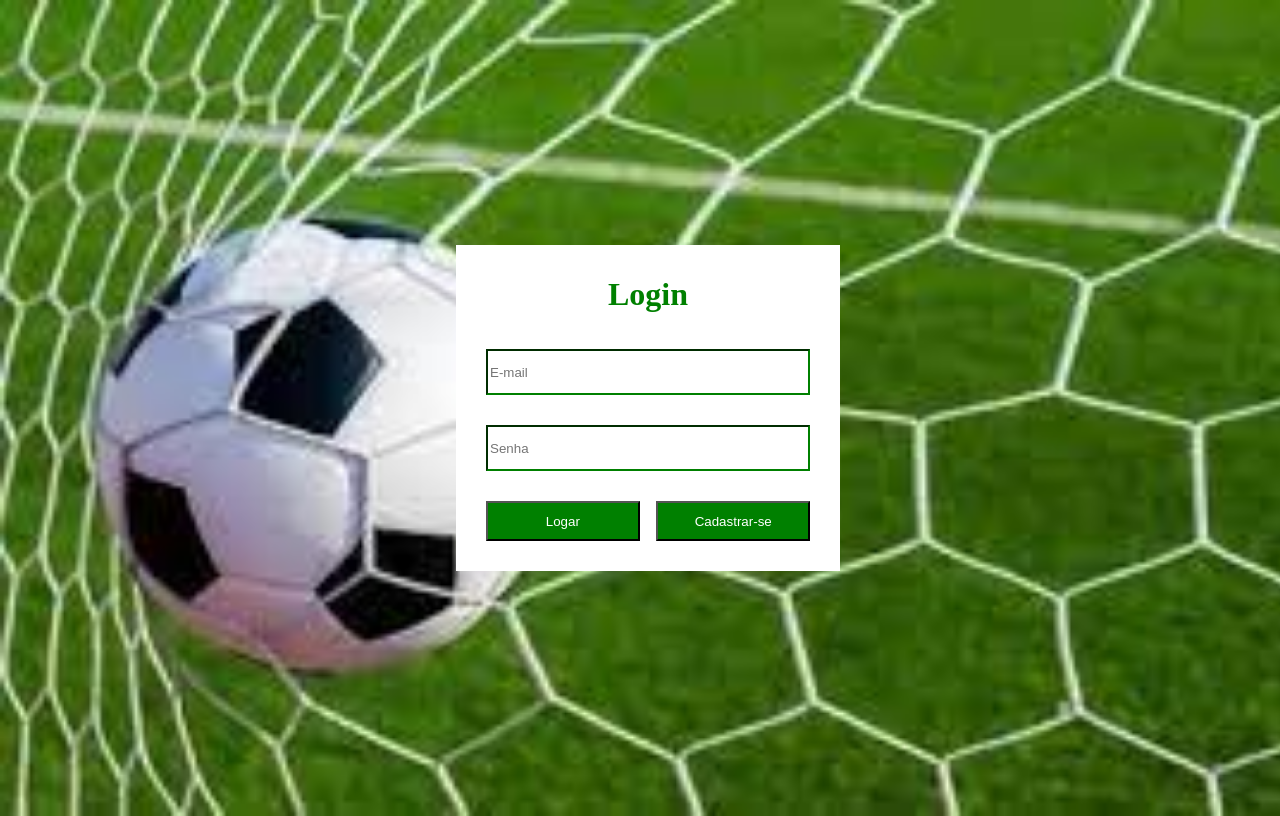
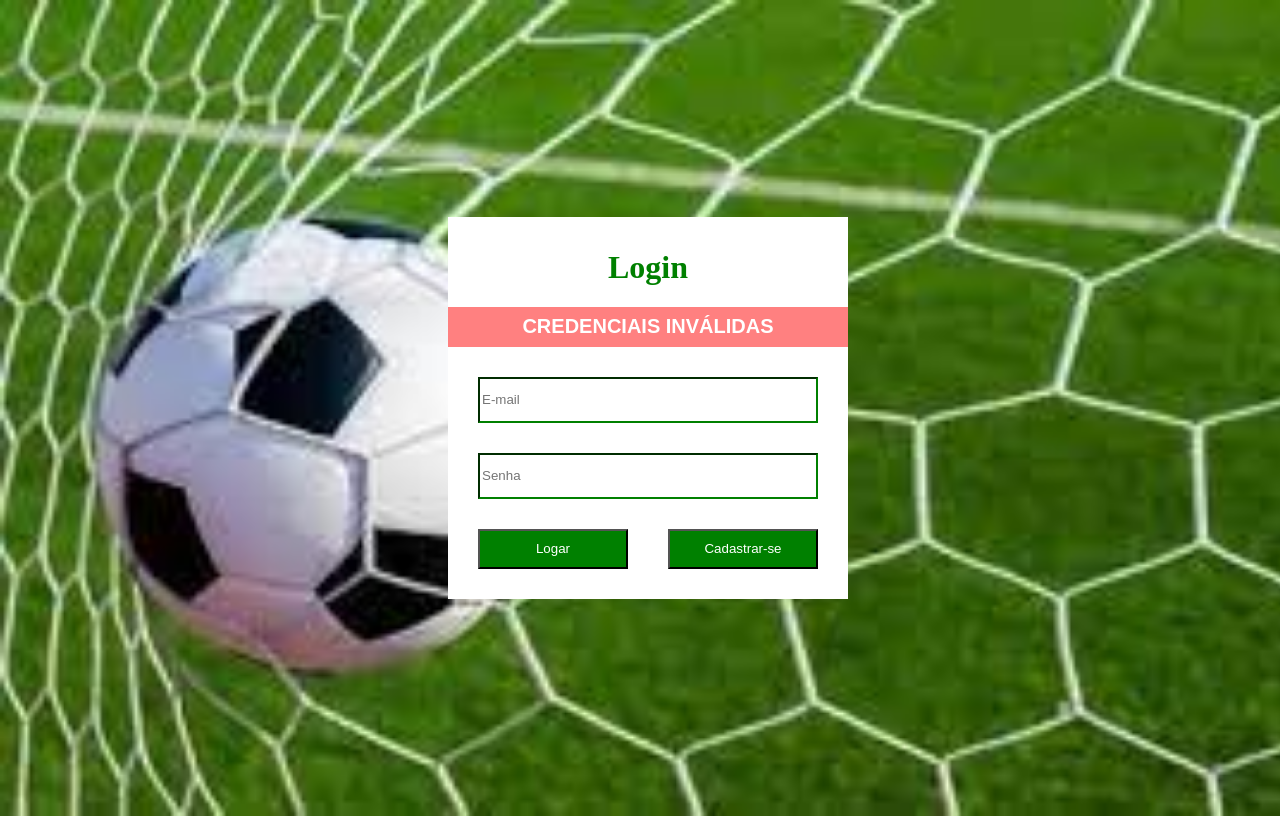
Before and after one commit to tiagoenriquez/react-web-app-arena-golaco, a React (Create React App) app: page / in a window 1280 px wide. Both pictures are taken after a click on the button "Logar". Built offline with nearby package versions, Linux system fonts and the light colour scheme; no server answers.

Commit message:
implementando o redux

```diff
--- a/package.json
+++ b/package.json
@@ -37,5 +37,9 @@
       "last 1 firefox version",
       "last 1 safari version"
     ]
+  },
+  "devDependencies": {
+    "react-redux": "^7.2.4",
+    "redux": "^4.1.1"
   }
 }
--- a/src/components/Button/styles.js
+++ b/src/components/Button/styles.js
@@ -2,7 +2,7 @@ import styled from "styled-components"
 
 export const ButtonStyled = styled.button`
   height: 40px;
-  width: 12vw;
+  width: 150px;
   background-color:  ${(props) => props.theme.colors.primary};
   color: white;
   : hover {
--- /dev/null
+++ b/src/components/ErrorMessageCard/index.jsx
@@ -0,0 +1,6 @@
+import { ErrorCardStyled } from "./styled";
+
+export default function ErrorMessageCard({ children }) {
+
+    return <ErrorCardStyled>{children}</ErrorCardStyled>;
+}
--- /dev/null
+++ b/src/components/ErrorMessageCard/styled.js
@@ -0,0 +1,15 @@
+import styled from "styled-components";
+
+export const ErrorCardStyled = styled.div`
+  background-color: #ff8080;
+  color: white;
+  font-size: 20px;
+  font-family: arial;
+  font-weight: bold;
+  height: 40px;
+  margin-top: 15;
+  margin-bottom: 15px;
+  display: flex;
+  justify-content: center;
+  align-items: center;
+`;
--- a/src/components/Form/styles.js
+++ b/src/components/Form/styles.js
@@ -4,6 +4,6 @@ export const FormStyled = styled.div`
   display: flex;
   flex-direction: column;
   background-color: white;
-  width: 30vw;
+  width: 400px;
   justify-content: center;
 `;
--- a/src/components/LoginForm/index.jsx
+++ b/src/components/LoginForm/index.jsx
@@ -1,49 +1,56 @@
-import { useState, useEffect } from 'react';
-import { Redirect } from 'react-router';
+import { useEffect, useState } from 'react';
+import { Redirect } from 'react-router-dom';
+import { useDispatch } from 'react-redux';
 
 import Form from '../Form';
+import ErrorMessageCard from '../ErrorMessageCard';
 import Input from '../Input';
 import Button from '../Button';
 import LoginProvider from '../../providers/loginProvider';
 
 import { Buttons } from './styles';
+import { setLogedUser } from '../../redux/modules/LogedUser';
 
 export default function LoginForm({ registerClick }) {
 
-  const [email, setEmail] = useState("");
-  const [senha, setSenha] = useState("");
-  const [user, setUser] = useState({
-    email: "",
-    senha: ""
-  });
+  const [digitedEmail, setdigitedEmail] = useState("");
+  const [digitedPassword, setDigitedPassword] = useState("");
+  const [redirect, setRedirect] = useState(false);
+  const [invalid, setInvalid] = useState(false);
 
-  const loginClick = () => {
-    setUser({
-      email: email,
-      senha: senha
-    });
-    console.log(user);
-    let logedUser = new LoginProvider(user);
-    if (logedUser.response.nome && logedUser.response.cpf && logedUser.response.telefone && logedUser.response.email && logedUser.response.senha) {
-      return <Redirect to='reserva/' />
-    }
+  const dispatch = useDispatch();
+
+  const loginClick = async () => {
+    let logingUser = { email: digitedEmail, senha: digitedPassword };
+    try {
+      let response = await LoginProvider({logingUser});
+      console.log(response);
+      dispatch(setLogedUser(response));
+      setRedirect(true)
+    } catch (err) {
+      setInvalid(true);
+    };
   }
 
-  useEffect(loginClick, [email, senha]);
+  useEffect(() => console.log(redirect + " " + invalid), [redirect, invalid]);
 
   return (
+    <>
+      {redirect ? <Redirect to='/reserva' />
+    :
       <div>
         <Form header="Login">
+          {invalid && <ErrorMessageCard>CREDENCIAIS INVÁLIDAS</ErrorMessageCard>}
           <Input
-          type="text"
-          value={user.email}
-          onChange={(event) => setEmail(event.target.value )}
+            type="email"
+            value={digitedEmail}
+            onChange={(event) => setdigitedEmail(event.target.value )}
             placeholder="E-mail"
           />
           <Input
             type="password"
-          value={user.senha}
-          onChange={(event) => setSenha( event.target.value )}
+            value={digitedPassword}
+            onChange={(event) => setDigitedPassword( event.target.value )}
             placeholder="Senha"
           />
           <Buttons>
@@ -55,6 +62,7 @@ export default function LoginForm({ registerClick }) {
             </Button>
           </Buttons>
         </Form>
-    </div>
+      </div>}
+    </>
   );
 }
--- a/src/providers/loginProvider.js
+++ b/src/providers/loginProvider.js
@@ -1,11 +1,11 @@
 import api from "../services/api";
 
-class LoginProvider {
+export default function LoginProvider ({logingUser}) {
 
-  constructor({ logingUser }) {
-    this.response = api.post('usuario/login', logingUser);
-  }
+  // const response = async (logingUser) => await api.post('usuario/login', logingUser);
+
+  const response = api.post('usuario/login', logingUser);
+
+  return response;
 
 }
-
-export default LoginProvider;
--- /dev/null
+++ b/src/redux/modules/LogedUser.js
@@ -0,0 +1,23 @@
+export const Types = {
+  SET_LOGEDSUSER: 'LOGEDUSER/SET_LOGEDUSER',
+};
+
+const initialState = {
+  logedUser: null,
+};
+
+export default function reducer(state = initialState, action) {
+  switch (action.type) {
+    case Types.SET_LOGEDSUSER:
+      return { ...state, logedUser: action.payload };
+    default:
+      return state;
+  }
+}
+
+export function setLogedUser(logedUser) {
+  return {
+    type: Types.SET_LOGEDSUSER,
+    payload: logedUser,
+  };
+}
--- /dev/null
+++ b/src/redux/reducers/index.js
@@ -0,0 +1,7 @@
+import { combineReducers } from 'redux';
+
+import logedUser from '../modules/LogedUser';
+
+export default combineReducers({
+  logedUser,
+});
--- /dev/null
+++ b/src/redux/store.js
@@ -0,0 +1,5 @@
+import { createStore } from 'redux';
+
+import rootReducers from './reducers';
+
+export default createStore(rootReducers);
```
Also changed, not shown: src/App.js (+7 -3 lines), 1 other file (tests, documents, lock files or other folders). Lines whose indentation alone changed are shown as unchanged.
